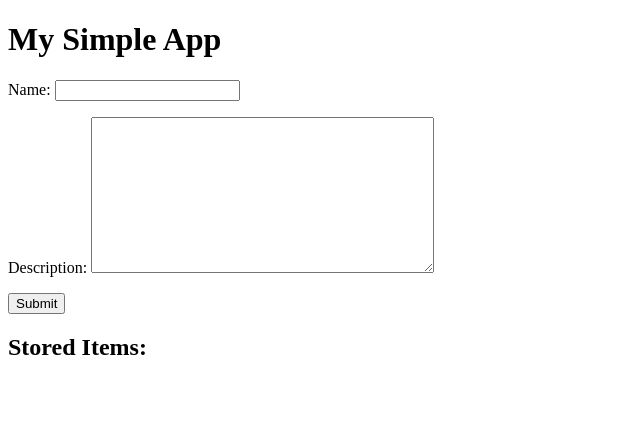
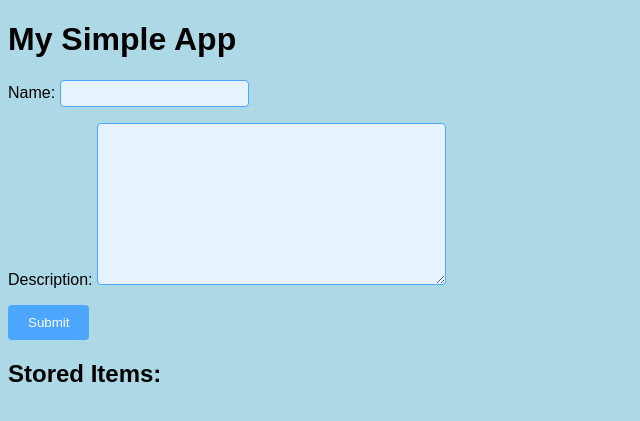
Before and after one commit to prabhjotbawa/django_postgres_app, a Django app: page / in a window 1280 px wide. Shown: the top 421 px of the page, without its empty margins (0-640 px from the left). Run offline with Django 4.2, Linux system fonts and the light colour scheme; data that the repository does not hold is empty.

Commit message:
Update template to change background colors

```diff
--- a/myapp/templates/home.html
+++ b/myapp/templates/home.html
@@ -2,6 +2,29 @@
 <html>
 <head>
     <title>My Simple App</title>
+    <style>
+        body {
+            background-color: lightblue;
+            font-family: Arial, sans-serif;
+        }
+        input[type="text"], textarea {
+            background-color: #e6f3ff;
+            border: 1px solid #4da6ff;
+            padding: 5px;
+            border-radius: 4px;
+        }
+        button[type="submit"] {
+            background-color: #4da6ff;
+            color: white;
+            border: none;
+            padding: 10px 20px;
+            border-radius: 4px;
+            cursor: pointer;
+        }
+        button[type="submit"]:hover {
+            background-color: #3399ff;
+        }
+    </style>
 </head>
 <body>
     <h1>My Simple App</h1>
```
